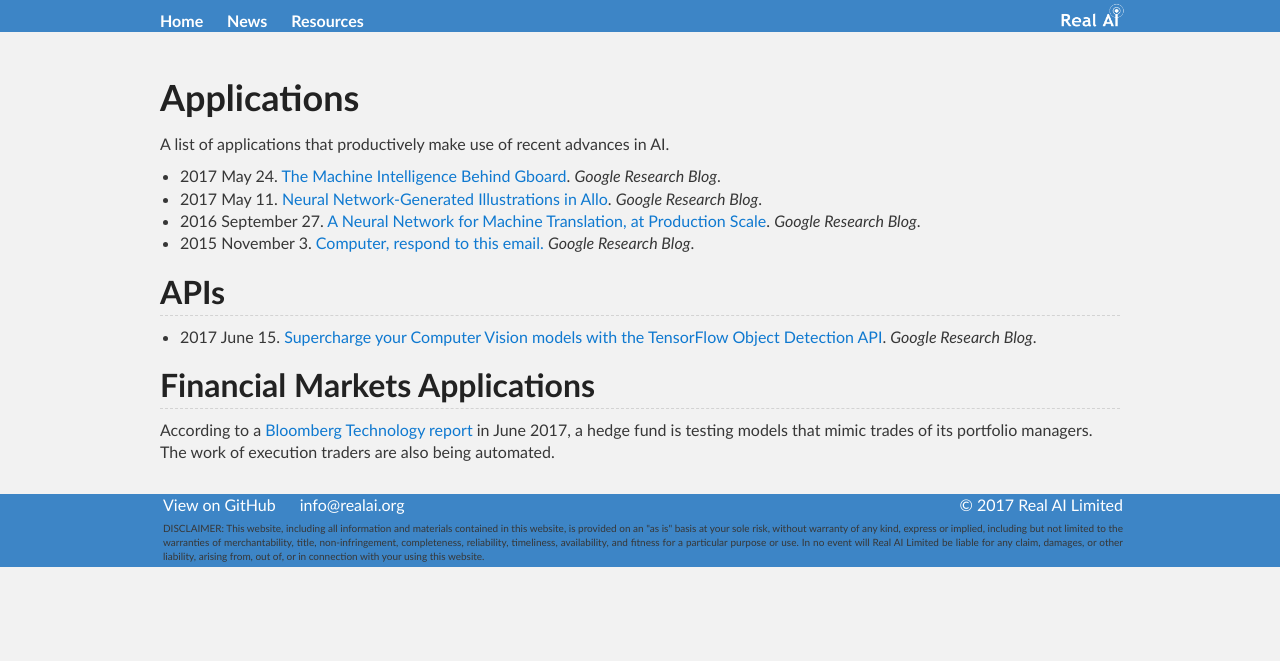
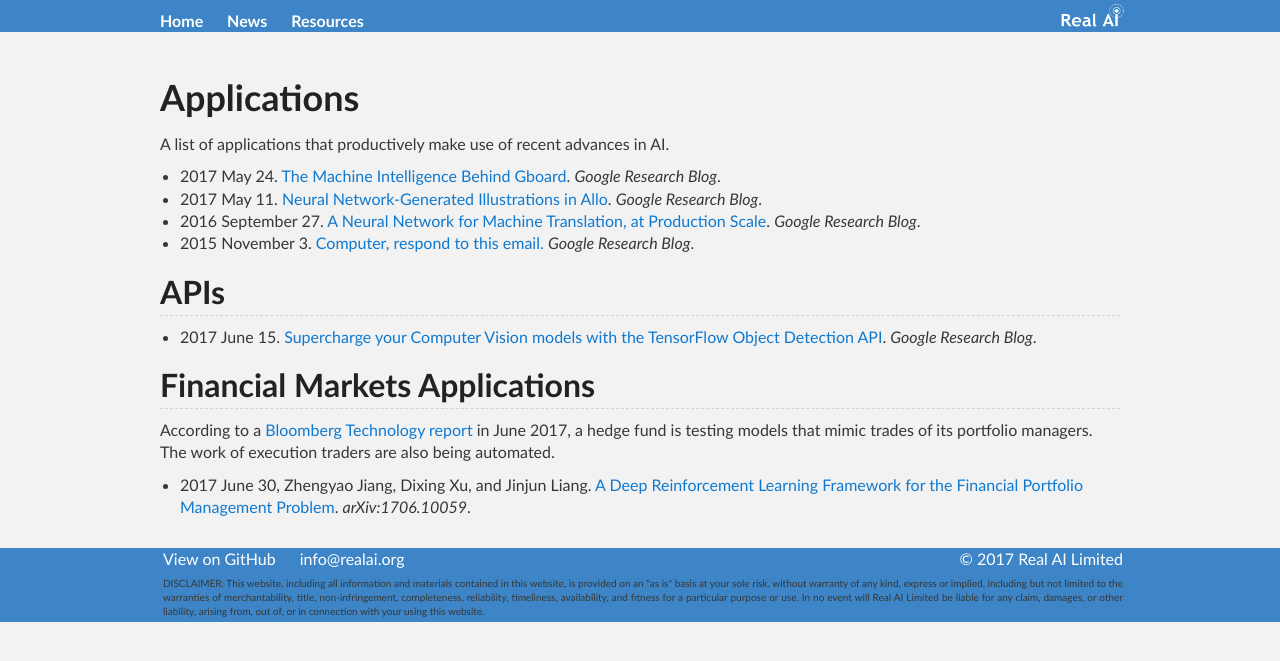
Before and after one commit to Tonywuhk/realai.org, a Jekyll site: the page built from applications.md, in a window 1280 px wide. Shown: the top 661 px of the page. Built offline with Jekyll 4.4.1, drawn with Linux system fonts in a browser that asks for light colours; our own code applies the rules of GitHub Pages for plain Markdown files; comment, search, counter and statistics services are not loaded; the repository's description, which GitHub fills in, is left out.

Commit message:
Update applications.md

```diff
--- a/applications.md
+++ b/applications.md
@@ -17,3 +17,5 @@
 ## Financial Markets Applications
 
 According to a [Bloomberg Technology report](https://www.bloomberg.com/news/articles/2017-06-28/fund-manager-who-traded-for-cohen-trains-algos-to-copy-his-brain) in June 2017, a hedge fund is testing models that mimic trades of its portfolio managers. The work of execution traders are also being automated.
+
+* 2017 June 30, Zhengyao Jiang, Dixing Xu, and Jinjun Liang. [A Deep Reinforcement Learning Framework for the Financial Portfolio Management Problem](https://arxiv.org/abs/1706.10059). *arXiv:1706.10059*.
```
